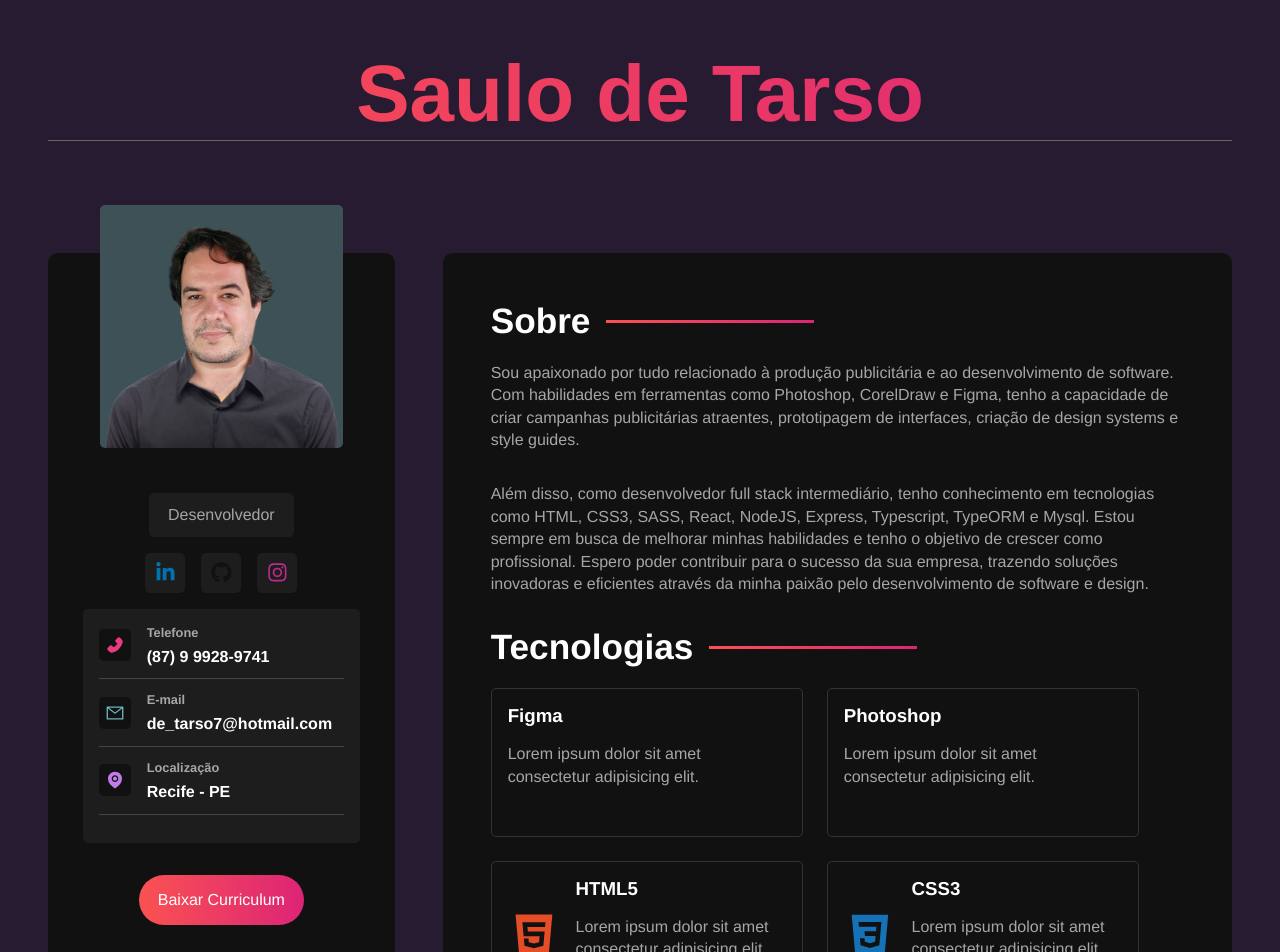
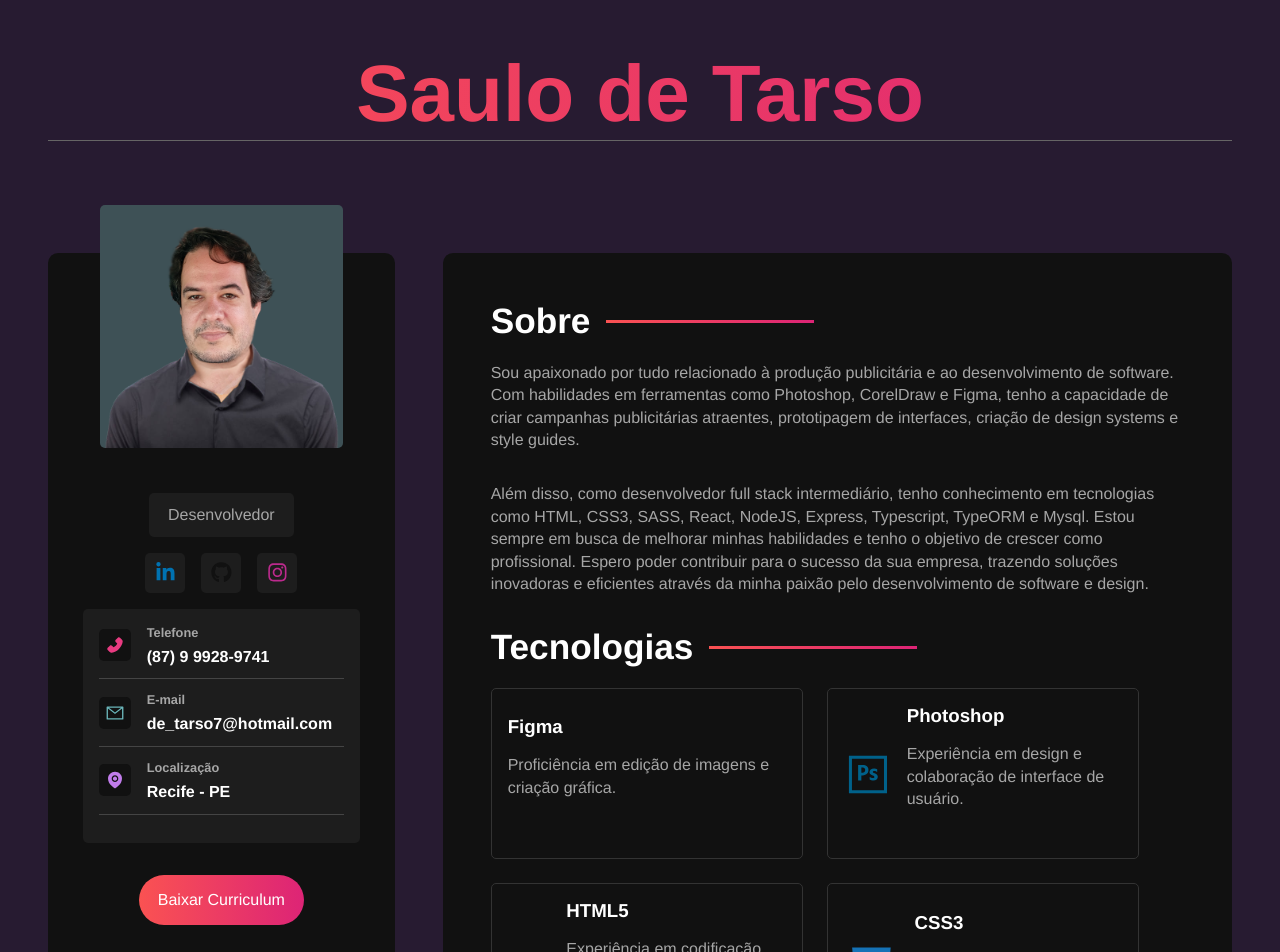
Before and after one commit to detarso7/Projeto-SASS-ReactJS-Deploy, a React (Vite) app: page / in a window 1280 px wide. Shown: the top 952 px of the page. Built offline with nearby package versions, Linux system fonts and the light colour scheme.

Commit message:
Icon Photo

```diff
--- a/src/components/TechnologiesContainer.jsx
+++ b/src/components/TechnologiesContainer.jsx
@@ -4,14 +4,14 @@ import{
     DiJsBadge,
     DiNodejsSmall,
     DiMysql,
-    DiReact
+    DiReact, DiPhotoshop
 } from 'react-icons/di'
 
 import '../styles/components/technologiescontainer.sass'
 
 const technologies = [
     {id: "figma", nome:"Figma", texto: "Proficiência em edição de imagens e criação gráfica."},
-    {id: "photo", nome:"Photoshop", texto: "Experiência em design e colaboração de interface de usuário."},
+    {id: "photo", nome:"Photoshop", texto: "Experiência em design e colaboração de interface de usuário.", icon: <DiPhotoshop/>},
     {id: "html", nome:"HTML5", texto: "Experiência em codificação web estrutural e semanticamente correta.", icon: <DiHtml5/>},
     {id: "css", nome:"CSS3", texto: "Habilidade em estilo e formatação de páginas web.", icon: <DiCss3/>},
     {id: "sass", nome:"SASS", texto: "Conhecimento em pré-processador CSS avançado.."},
@@ -36,7 +36,7 @@ const TechnologiesContainer = () => {
                     {tech.icon}
                     <div className="technologies-info">
                         <h3>{tech.nome}</h3>
-                        <p>Lorem ipsum dolor sit amet consectetur adipisicing elit.
+                        <p>{tech.texto}
                         </p>
                     </div>
                 </div>
```
